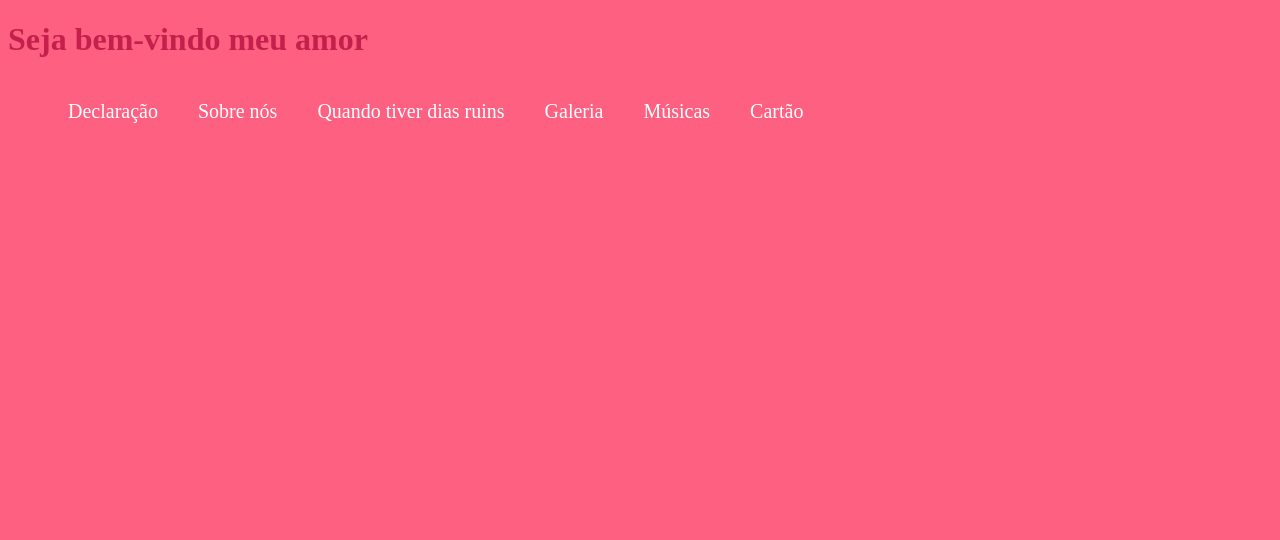
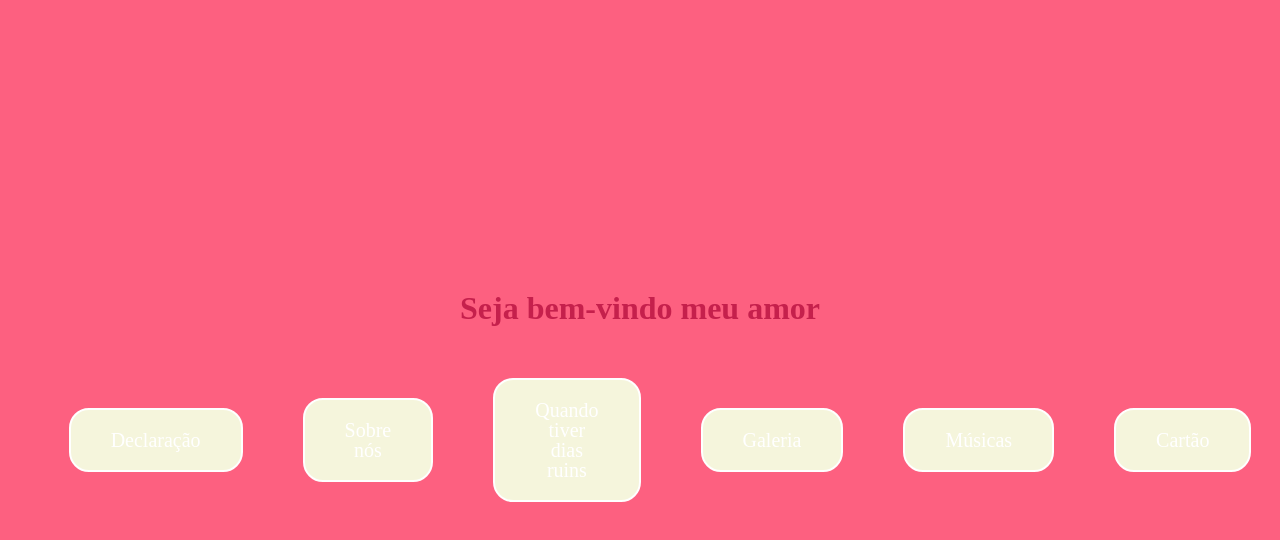
Before and after one commit to marianapietrosk/presente-do-jv, a plain HTML site: page index.html in a window 1280 px wide. Drawn offline with Linux system fonts and the light colour scheme.

Commit message:
Add files via upload

```diff
--- a/css/estilo.css
+++ b/css/estilo.css
@@ -1,17 +1,31 @@
 body{
     background-color: rgb(253, 96, 128);
     color: rgb(197, 32, 76);
+    justify-content: center;
+    align-content: center;
+    align-items: center;
+    text-align: center;
+    min-height: 100vh;
 }
 
 a{
+    border: 2px solid;
+    font: inherit;
+    line-height: 1;
+    margin: 0.5em;
+    padding: 1em 2em;
+    background-color: beige;
+    border-radius: 20px;
     font-size: 20px;
-   text-decoration: none;
-   color: rgb(255, 255, 255);
-   justify-content: center;
-   align-items: center;
+    text-decoration: none;
+    color: rgb(255, 255, 255);
+    justify-content: center;
+    align-items: center;
 }
 
 ul{
+    align-items: center;
+    justify-content: center;
     display: flex;
     flex-direction: row;
 }
@@ -20,3 +34,9 @@ li{
     display: flex;
     padding: 20px;
 }
+
+.raise:hover,
+.raise:focus{
+    box-shadow: 0 0.5em 0.5em -0.4em var(--hover);
+    transform: translateY(-0.25em);
+}
```
